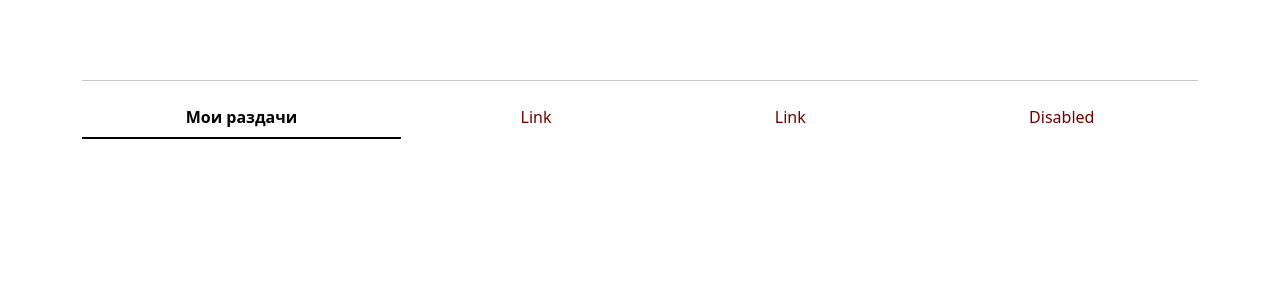
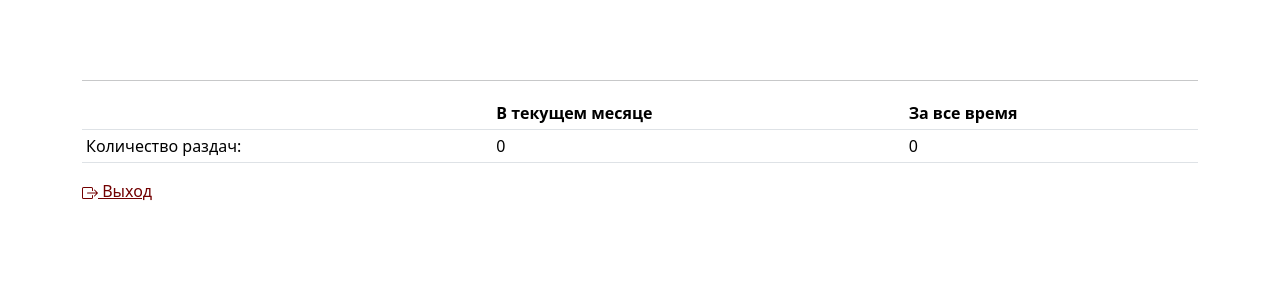
Before and after one commit to RavenSp/party_crm, a Django app: page /profile/ in a window 1280 px wide. Shown: the top 300 px of the page. Run offline with Django 4.2, Linux system fonts and the light colour scheme; data that the repository does not hold is empty; some libraries are stand-ins or nearby versions.

Commit message:
Поправил модель, добавил вид профиля (надо доделывать)

```diff
--- a/person/templates/person/profile.html
+++ b/person/templates/person/profile.html
@@ -5,20 +5,49 @@
         <div class="col">
             <h3>{{ user.full_name }}</h3>
             <hr>
-            <ul class="nav nav-underline nav-fill">
-              <li class="nav-item">
-                <div class="nav-link active" aria-current="page">Мои раздачи</div>
-              </li>
-              <li class="nav-item">
-                <div class="nav-link">Link</div>
-              </li>
-              <li class="nav-item">
-                <div class="nav-link">Link</div>
-              </li>
-              <li class="nav-item">
-                <div class="nav-link">Disabled</div>
-              </li>
-            </ul>
+            {#            <ul class="nav nav-underline nav-fill">#}
+            {#              <li class="nav-item">#}
+            {#                <div class="nav-link active" aria-current="page">Мои раздачи</div>#}
+            {#              </li>#}
+            {#              <li class="nav-item">#}
+            {#                <div class="nav-link">Link</div>#}
+            {#              </li>#}
+            {#            </ul>#}
+        </div>
+    </div>
+    <div class="row">
+        <div class="col">
+            <table class="table table-sm">
+                <thead>
+                <tr>
+                    <th scope="col"></th>
+                    <th scope="col">В текущем месяце</th>
+                    <th scope="col">За все время</th>
+                </tr>
+                </thead>
+                <tbody>
+                <tr>
+                    <td>Количество раздач:</td>
+                    <td class="">{{ my_distribution|length }}</td>
+                    <td>{{ all_distribution|length }}</td>
+                </tr>
+                </tbody>
+            </table>
+        </div>
+    </div>
+    <div class="row">
+        <div class="col">
+
+            <a href="/admin/logout/">
+                <svg xmlns="http://www.w3.org/2000/svg" width="16" height="16" fill="currentColor"
+                     class="bi bi-box-arrow-right" viewBox="0 0 16 16">
+                    <path fill-rule="evenodd"
+                          d="M10 12.5a.5.5 0 0 1-.5.5h-8a.5.5 0 0 1-.5-.5v-9a.5.5 0 0 1 .5-.5h8a.5.5 0 0 1 .5.5v2a.5.5 0 0 0 1 0v-2A1.5 1.5 0 0 0 9.5 2h-8A1.5 1.5 0 0 0 0 3.5v9A1.5 1.5 0 0 0 1.5 14h8a1.5 1.5 0 0 0 1.5-1.5v-2a.5.5 0 0 0-1 0z"/>
+                    <path fill-rule="evenodd"
+                          d="M15.854 8.354a.5.5 0 0 0 0-.708l-3-3a.5.5 0 0 0-.708.708L14.293 7.5H5.5a.5.5 0 0 0 0 1h8.793l-2.147 2.146a.5.5 0 0 0 .708.708z"/>
+                </svg>
+                Выход</a>
+        </div>
     </div>
 
 {% endblock %}
--- a/person/views.py
+++ b/person/views.py
@@ -1,6 +1,8 @@
 from django.shortcuts import render
 from django.http import HttpRequest
 from person.services.login import auth_user
+from press.models import DistributionPartyMembers, Distribution
+import datetime
 # Create your views here.
 
 
@@ -12,5 +14,15 @@ def login(request: HttpRequest):
 
 
 def profile(request: HttpRequest):
+    my_distribution = DistributionPartyMembers.objects.select_related('distribution')\
+        .filter(member_id=request.user.pk)\
+        .filter(distribution__distribution_date__month=datetime.date.today().month)\
+        .filter(distribution__distribution_date__year=datetime.date.today().year)\
+        .all()
+    all_distribution = DistributionPartyMembers.objects.select_related('distribution')\
+        .filter(member_id=request.user.pk)\
+        .all()
 
-    return render(request, 'person/profile.html')
+    return render(request, 'person/profile.html',
+                  {'my_distribution': my_distribution,
+                   'all_distribution': all_distribution})
--- a/press/models.py
+++ b/press/models.py
@@ -104,6 +104,7 @@ class NewspaperNumbersOnDistribution(models.Model):
 class DistributionPartyMembers(models.Model):
     member = models.ForeignKey(to=Person, verbose_name='Раздающий', related_name='distributions', on_delete=models.PROTECT)
     distribution = models.ForeignKey(to=Distribution, verbose_name='Раздача', related_name='party_members', on_delete=models.CASCADE)
+    quantity = models.IntegerField(verbose_name='Количество розданных газет', blank=True, null=True)
 
     def __str__(self):
         return f"Член партии на раздаче ID {self.pk}"
@@ -112,6 +113,7 @@ class DistributionPartyMembers(models.Model):
 class DistributionSympathizerMember(models.Model):
     member = models.ForeignKey(to=Sympathizer, verbose_name='Раздающий сочувствующий', related_name='distributions', on_delete=models.PROTECT)
     distribution = models.ForeignKey(to=Distribution, verbose_name='Раздача', related_name='sympathizer_members', on_delete=models.CASCADE)
+    quantity = models.IntegerField(verbose_name='Количество розданных газет', blank=True, null=True)
 
     def __str__(self):
         return f"Сочувствующий на раздаче ID {self.pk}"
--- a/press/services/report.py
+++ b/press/services/report.py
@@ -40,7 +40,6 @@ def generate_report():
             for mbm in all_members:
                 if mbm['name'] == f'соч. {sympathier.member.name}':
                     mbm['months'][distrib.distribution_date.month] += count // m_count
-        print(all_members)
         if count % m_count > 0:
             cnt = 0
             if sympathier_count > 0:
```
Also changed, not shown: press/views.py (+21 -8 lines).
